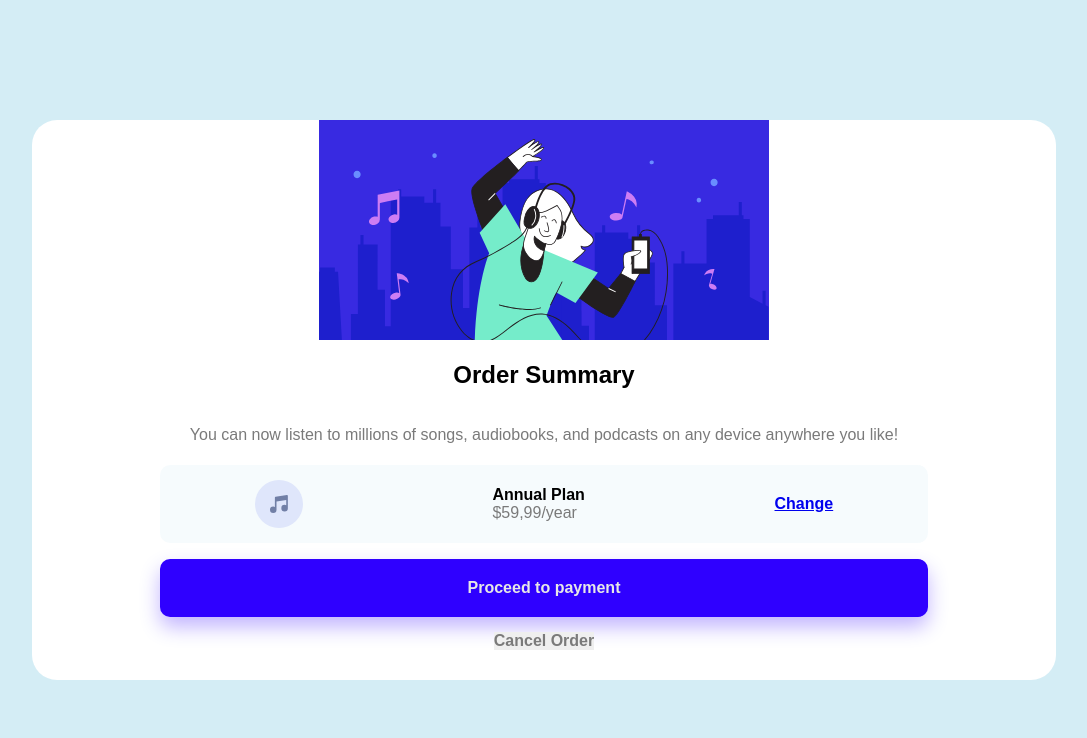
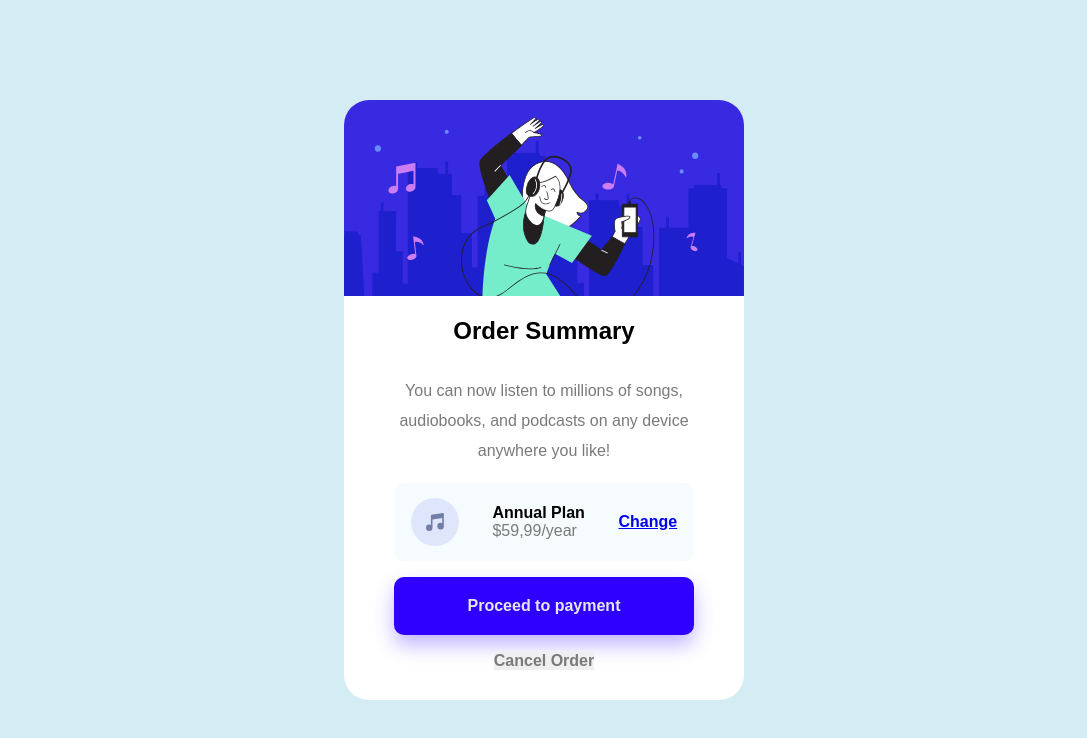
Before and after one commit to kinhoown/projeto-compra, a plain HTML site: page index.html in a window 1280 px wide. Shown: the whole page, without its empty margins (96-1183 px from the left). Drawn offline with Linux system fonts and the light colour scheme.

Commit message:
finalizado
projeto de aprendizado finalizado!

```diff
--- a/estilos/style.css
+++ b/estilos/style.css
@@ -18,8 +18,8 @@ body{
 
 .container{
     background-color: white;
-    height: 70%;
-    width: 80%;
+    height: 600px;
+    width: 400px;
     display: flex;
     flex-direction: column;
     justify-content: space-between;
```
